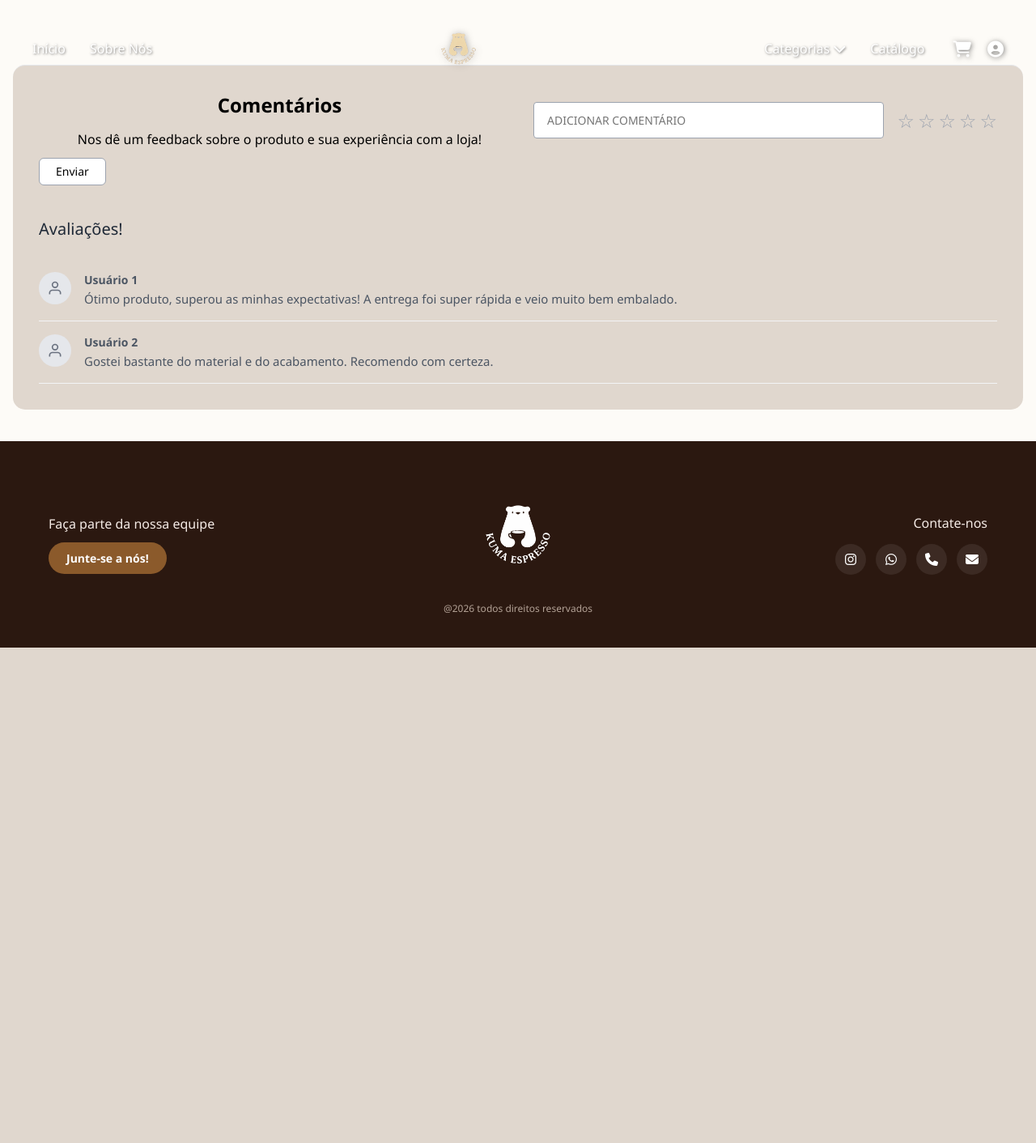
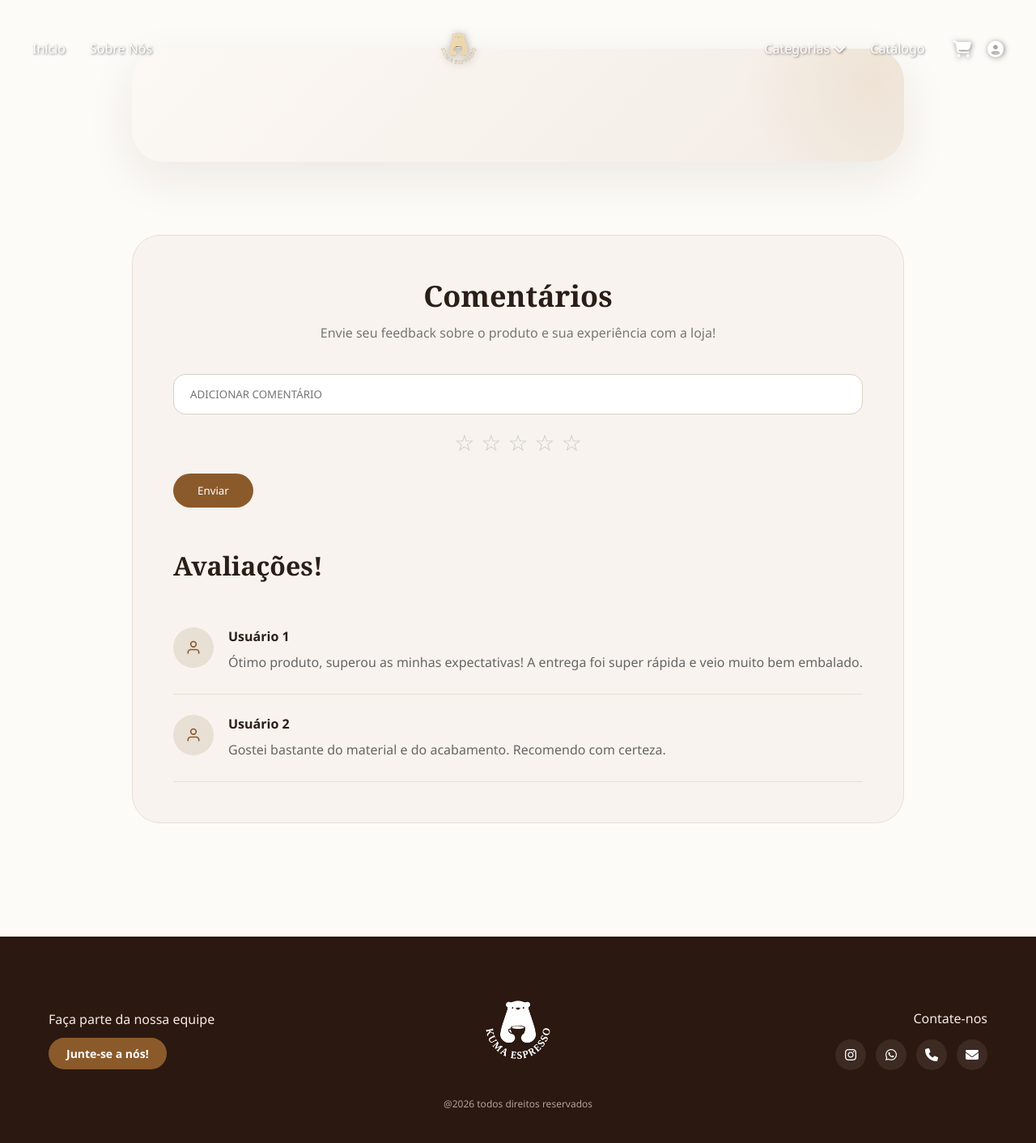
Before and after one commit to fernandagml/kuma-espresso-cafeteria, a Flask app: page /produto/1 in a window 1280 px wide. Shown: the whole page at 81% size. Before the commit the page ends 800 px from the top, so only its background shows below. Run offline with Flask 3, Linux system fonts and the light colour scheme; data that the repository does not hold is empty.

Commit message:
css página de comentários

```diff
--- a/static/styles/unico.css
+++ b/static/styles/unico.css
@@ -1,281 +1,340 @@
-/* produto-detalhe.css */
+/*CONTAINER*/
 
-/* Configurações Gerais de Container */
 .product-detail-container {
-    width: 100%;
-    max-width: 1280px;
-    margin-left: auto;
-    margin-right: auto;
-    padding: 2rem 1rem;
-    font-family: ui-sans-serif, system-ui, -apple-system, BlinkMacSystemFont, "Segoe UI", Roboto, "Helvetica Neue", Arial, sans-serif;
-    box-sizing: border-box;
+    max-width: 1400px;
+    margin: 60px auto;
+    padding: 0 40px 80px;
 }
 
-.product-detail-container *,
-.product-detail-container *::before,
-.product-detail-container *::after {
-    box-sizing: border-box;
+/*ÁREA PRINCIPAL*/
+
+.product-main-info{
+display:flex;
+align-items:center;
+gap:80px;
+padding:70px;
+background:linear-gradient(135deg,#FCF8F4 0%,#F3ECE5 100%);
+border-radius:40px;
+box-shadow:0 20px 60px rgba(42,30,23,.08);
+position:relative;
+overflow:hidden;
+margin-bottom:90px;
 }
 
-/* SEÇÃO PRINCIPAL: IMAGEM + INFORMAÇÕES */
-.product-main-info {
-    display: flex;
-    flex-direction: column;
-    gap: 2rem;
-    margin-bottom: 3rem;
+.product-main-info::before{
+content:"";
+position:absolute;
+top:-120px;
+right:-120px;
+width:320px;
+height:320px;
+border-radius:50%;
+background:radial-gradient(rgba(212,180,131,.18),transparent 70%);
 }
 
-/* Responsividade para Computador (Lado a Lado) */
-@media (min-width: 768px) {
-    .product-main-info {
-        flex-direction: row;
-    }
+.product-image-container{
+flex:1;
+display:flex;
+justify-content:center;
+align-items:center;
 }
 
-/* Container da Imagem (Lado Esquerdo) */
-.product-image-container {
-    width: 100%;
+.product-image-placeholder{
+background:transparent;
+border:none;
+display:flex;
+justify-content:center;
+align-items:center;
 }
 
-@media (min-width: 768px) {
-    .product-image-container {
-        width: 50%;
-    }
+.product-image-placeholder img{
+width:100%;
+max-width:550px;
+object-fit:contain;
+filter:drop-shadow(0 25px 40px rgba(0,0,0,.15));
+transition:.5s ease;
 }
 
-.product-image-placeholder {
-    width: 100%;
-    aspect-ratio: 4 / 5; /* Proporção retangular alta parecida com o rascunho */
-    background-color: #f3f4f6;
-    border: 1px solid #e5e7eb;
-    border-radius: 1.5rem; /* Bordas bem arredondadas conforme o desenho */
-    display: flex;
-    align-items: center;
-    justify-content: center;
-    color: #9ca3af;
-    font-size: 1.5rem;
-    font-weight: 500;
-    letter-spacing: 0.1em;
+.product-image-placeholder:hover img{
+transform:translateY(-8px) scale(1.03);
 }
 
-/* Dados do Produto (Lado Direito) */
-.product-data {
-    width: 100%;
-    display: flex;
-    flex-direction: column;
-    justify-content: flex-start;
-    padding-top: 1rem;
+.product-data{
+flex:1;
+position:relative;
+z-index:2;
 }
 
-@media (min-width: 768px) {
-    .product-data {
-        width: 50%;
-        padding-left: 1rem;
-    }
+.product-category{
+display:inline-block;
+color:#8B5A2B;
+text-transform:uppercase;
+letter-spacing:3px;
+font-size:12px;
+font-weight:600;
+margin-bottom:15px;
 }
 
-.product-detail-name {
-    font-size: 2.25rem;
-    font-weight: 400;
-    color: #1f2937;
-    margin-top: 0;
-    margin-bottom: 1rem;
-    font-style: italic; /* Estilo manuscrito/itálico do rascunho */
+.product-detail-name{
+font-family:Georgia,serif;
+font-size:56px;
+font-weight:500;
+line-height:1.1;
+color:#2A1E17;
+margin-bottom:15px;
 }
 
-.product-detail-price {
-    font-size: 1.75rem;
-    font-weight: 600;
-    color: #374151;
-    margin-bottom: 1.5rem;
+.product-divider{
+width:100px;
+height:4px;
+border-radius:999px;
+background:linear-gradient(90deg,#8B5A2B,#D4B483);
+margin-bottom:30px;
 }
 
-.product-description-short {
-    color: #6b7280;
-    font-size: 1rem;
-    line-height: 1.5;
-    margin-bottom: 0.5rem;
+.product-detail-price{
+font-size:38px;
+font-weight:700;
+color:#8B5A2B;
+margin-bottom:30px;
 }
 
-.btn-see-more {
-    background-color: #AB7843;
-    border: none;
-    color: #4C2B08;
-    font-size: 0.875rem;
-    font-weight: 500;
-    text-decoration: underline;
-    cursor: pointer;
-    border-radius: 5px;
-    padding: 15;
-    margin-bottom: 3rem;
-    width: max-content;
-    transition: all 0.2s;
+.product-description-short{
+max-width:500px;
+font-size:17px;
+line-height:1.9;
+color:#6B625C;
+margin-bottom:25px;
+}
+
+.descricao-oculta{
+display:none;
+max-width:500px;
+line-height:1.8;
+color:#6B625C;
+margin-bottom:25px;
+}
+
+.btn-see-more{
+background:none;
+border:none;
+padding:0;
+margin-bottom:35px;
+font-size:14px;
+font-weight:600;
+color:#8B5A2B;
+cursor:pointer;
+letter-spacing:1px;
+text-transform:uppercase;
+transition:.3s;
 }
 
 .btn-see-more:hover{
-    background-color: #4C2B08;
-    border-color: #4b5563;
-    color:#AB7843;
-    text-decoration: none;
+color:#2A1E17;
 }
 
-.descricao-oculta {
-    display: none;
-    margin-top: 15px;
+.actions-container{
+margin-top:10px;
 }
 
-.actions-container {
-    margin-top: auto; /* Empurra o botão para baixo se houver espaço */
+.btn-add-cart{
+background:#2A1E17;
+color:#FFF;
+border:none;
+padding:18px 42px;
+border-radius:999px;
+font-size:14px;
+letter-spacing:2px;
+text-transform:uppercase;
+cursor:pointer;
+transition:all .3s ease;
 }
 
-.btn-add-cart {
-    background-color: #4C2B08;
-    border: 1px solid #9ca3af;
-    color: #AB7843;
-    padding: 0.75rem 2rem;
-    border-radius: 0.5rem;
-    font-size: 1rem;
-    cursor: pointer;
-    transition: all 0.2s;
+.btn-add-cart:hover{
+background:#8B5A2B;
+transform:translateY(-3px);
+box-shadow:0 12px 25px rgba(139,90,43,.25);
 }
 
-.btn-add-cart:hover {
-    background-color: #AB7843;
-    border-color: #4b5563;
-    color:#4C2B08;
+@media(max-width:900px){
+
+.product-main-info{
+flex-direction:column;
+padding:40px 30px;
+gap:40px;
 }
 
-/* SEÇÃO DE AVALIAÇÕES */
-.reviews-section {
-    width: 100%;
-    border-top: 1px solid #e5e7eb;
-    padding: 2rem;
-    background-color: #e0d7ce;
-    border-radius: 15px;
+.product-detail-name{
+font-size:38px;
+text-align:center;
 }
 
-/* Área de Adicionar Comentário */
-.add-comment-box {
-    margin-bottom: 2.5rem;
+.product-detail-price{
+text-align:center;
 }
 
-.comentario-grid{
-    display: flex;
-    flex-direction: column;
-    align-items: center;
-    justify-content: center;
-    gap: 15px;
+.product-divider{
+margin:0 auto 30px;
+}
+
+.product-description-short{
+max-width:100%;
+text-align:center;
+}
+
+.descricao-oculta{
+max-width:100%;
+text-align:center;
+}
+
+.product-data{
+text-align:center;
+}
+
+.product-image-placeholder img{
+max-width:350px;
+}
+}
+
+/*AVALIAÇÕES*/
+
+.reviews-section {
+    background: #F8F3EE;
+    border: 1px solid #E8DFD5;
+    border-radius: 35px;
+    padding: 50px;
+}
+
+/*COMENTÁRIO */
+
+.comentario-grid {
     width: 100%;
     text-align: center;
+    margin-bottom: 25px;
 }
 
+.comentario-grid h1 {
+    font-family: Georgia, serif;
+    color: #2A1E17;
+    font-size: 36px;
+    margin-bottom: 10px;
+}
+
+.comentario-grid p {
+    color: #777;
+}
 
 .comment-input-row {
     display: flex;
     flex-direction: column;
-    gap: 1rem;
-    margin-bottom: 0.75rem;
-}
-
-@media (min-width: 640px) {
-    .comment-input-row {
-        flex-direction: row;
-        align-items: center;
-    }
+    gap: 15px;
 }
 
 .input-comment {
     width: 100%;
-    border: 1px solid #9ca3af;
-    padding: 0.75rem 1rem;
-    font-size: 0.875rem;
-    border-radius: 4px;
-    outline: none;
+    padding: 15px 20px;
+    border-radius: 15px;
+    border: 1px solid #D9CEC2;
+    background: #FFF;
 }
 
-@media (min-width: 640px) {
-    .input-comment {
-        width: 70%;
-    }
+.input-comment:focus {
+    outline: none;
+    border-color: #8B5A2B;
 }
 
 .star-rating-input {
     display: flex;
-    gap: 0.25rem;
+    justify-content: center;
+    gap: 8px;
 }
 
 .star-icon {
-    font-size: 1.5rem;
-    color: #9ca3af;
+    font-size: 28px;
     cursor: pointer;
+    color: #C8C8C8;
+    transition: .3s;
 }
 
 .star-icon:hover {
-    color: #f59e0b;
+    color: #D4B483;
 }
 
 .btn-submit-comment {
-    background-color: #ffffff;
-    border: 1px solid #9ca3af;
-    padding: 0.4rem 1.25rem;
-    font-size: 0.875rem;
-    border-radius: 6px;
+    margin-top: 20px;
+    background: #8B5A2B;
+    color: white;
+    border: none;
+    padding: 12px 30px;
+    border-radius: 999px;
     cursor: pointer;
+    transition: .3s;
 }
 
 .btn-submit-comment:hover {
-    background-color: #AB7843;
+    background: #2A1E17;
 }
 
-/* Lista de Comentários Abaixo */
-.reviews-title {
-    font-size: 1.25rem;
-    font-weight: 500;
-    color: #1f2937;
-    margin-bottom: 1.5rem;
-    display: flex;
-    align-items: center;
-    gap: 0.5rem;
+/*LISTA DE AVALIAÇÕES*/
+
+.reviews-list-container {
+    margin-top: 50px;
 }
 
-.title-star {
-    font-size: 1.25rem;
+.reviews-title {
+    font-family: Georgia, serif;
+    font-size: 32px;
+    color: #2A1E17;
+    margin-bottom: 30px;
 }
 
 .review-item {
     display: flex;
-    gap: 1rem;
-    padding: 1rem 0;
-    border-bottom: 1px solid #f3f4f6;
+    gap: 18px;
+    padding: 25px 0;
+    border-bottom: 1px solid #E8DFD5;
 }
 
 .user-avatar {
-    width: 2.5rem;
-    height: 2.5rem;
-    background-color: #e5e7eb;
+    width: 50px;
+    height: 50px;
     border-radius: 50%;
+    background: #E8DFD5;
     display: flex;
     align-items: center;
     justify-content: center;
-    color: #6b7280;
+    color: #8B5A2B;
     flex-shrink: 0;
 }
 
-.review-content {
-    display: flex;
-    flex-direction: column;
-}
-
 .user-name {
-    font-size: 0.875rem;
-    font-weight: 600;
-    color: #4b5563;
-    margin-bottom: 0.25rem;
+    font-weight: 700;
+    color: #2A1E17;
+    margin-bottom: 8px;
 }
 
 .user-comment-text {
-    font-size: 0.935rem;
-    color: #4b5563;
-    margin: 0;
-    line-height: 1.4;
+    color: #666;
+    line-height: 1.7;
 }
+
+/*RESPONSIVO*/
+
+@media (max-width: 768px) {
+
+    .product-detail-container {
+        padding: 0 20px 60px;
+    }
+
+    .product-detail-name {
+        font-size: 34px;
+    }
+
+    .product-detail-price {
+        font-size: 28px;
+    }
+
+    .reviews-section {
+        padding: 30px;
+    }
+}
--- a/templates/produto_unico.html
+++ b/templates/produto_unico.html
@@ -16,7 +16,12 @@
         </div>
 
         <div class="product-data shadow-sm">
+            <span class="product-category">
+                Kuma Espresso Collection
+            </span>
+
             <h1 class="product-detail-name">{{ produto.nome_produto }}</h1>
+            <div class="product-divider"></div>
             <div class="product-detail-price">{{ produto.preco_produto }}</div>
 
             <div class="product-description-short">
@@ -46,7 +51,7 @@
             <div class="comment-input-row">
                 <div class="comentario-grid">
                     <h1>Comentários</h1>
-                    <p>Nos dê um feedback sobre o produto e sua experiência com a loja!</p>
+                    <p>Envie seu feedback sobre o produto e sua experiência com a loja!</p>
                 </div>
                 <input type="text" placeholder="ADICIONAR COMENTÁRIO" class="input-comment">
                 <div class="star-rating-input">
```
